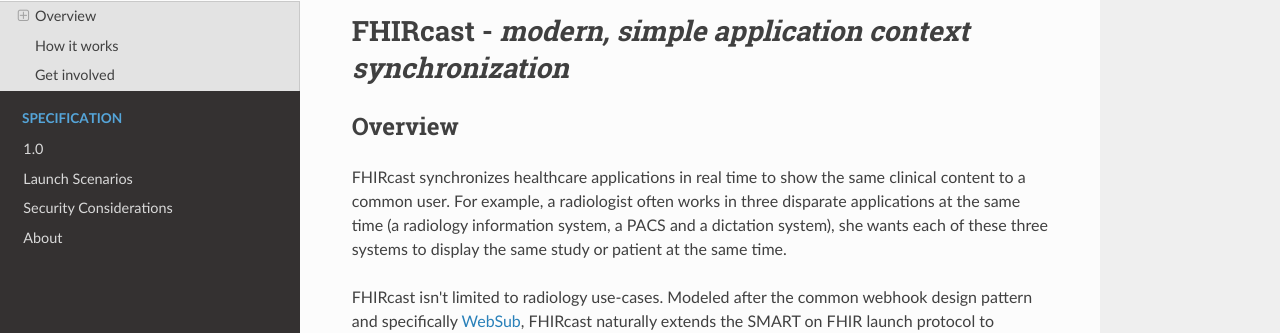
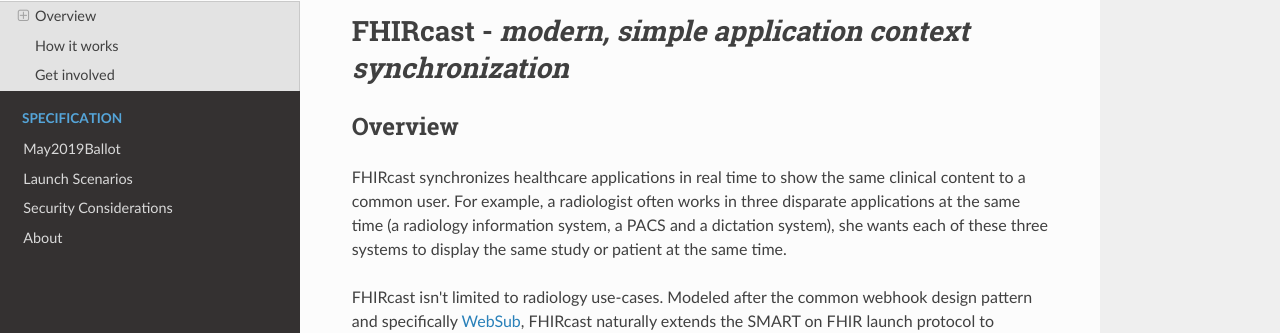
Before and after one commit to HL7/fhircast-docs, an MkDocs documentation site: the page built from docs/index.md, in a window 1280 px wide. Shown: the part 135-468 px from the top of the page. Built offline with MkDocs 1.6.1, drawn with Linux system fonts in a browser that asks for light colours; nearby versions of some CDN libraries.

Commit message:
rename 1.0 to May2019Ballot

```diff
--- a/mkdocs.yml
+++ b/mkdocs.yml
@@ -2,7 +2,7 @@
 nav:
     - Home: index.md
     - Specification:
-        - '1.0': 'specification/1.0.md'
+        - 'May2019Ballot': 'specification/May2019Ballot.md'
     - Launch Scenarios: launch-scenarios.md
     - Security Considerations: security-considerations.md
     - About: about.md
```
